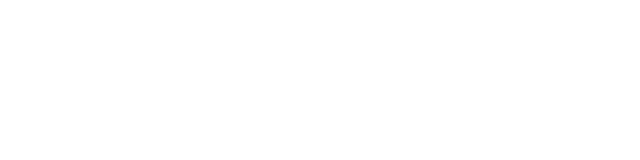
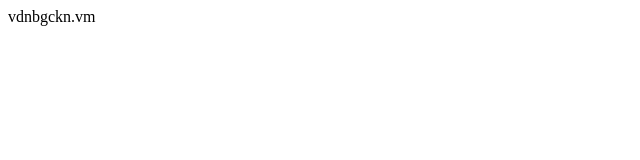
Before and after one commit to srikanthyaswada/coconutjuicebarfrontend, an Angular app: page / in a window 1280 px wide. Shown: the top 160 px of the page, without its empty margins (0-640 px from the left). Built offline with nearby package versions, Linux system fonts and the light colour scheme.

Commit message:
setup completed

```diff
--- a/src/app/app.component.html
+++ b/src/app/app.component.html
@@ -1 +1,3 @@
 <router-outlet></router-outlet>
+
+vdnbgckn.vm
```
